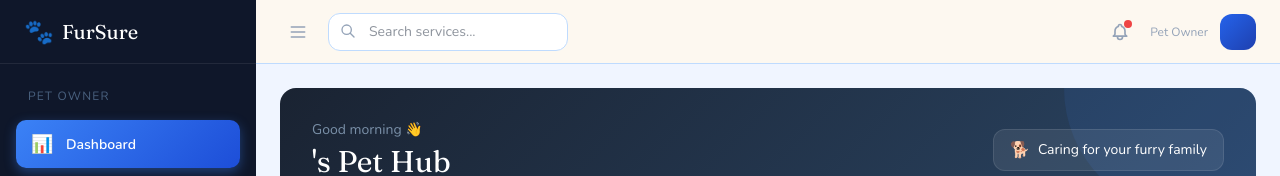
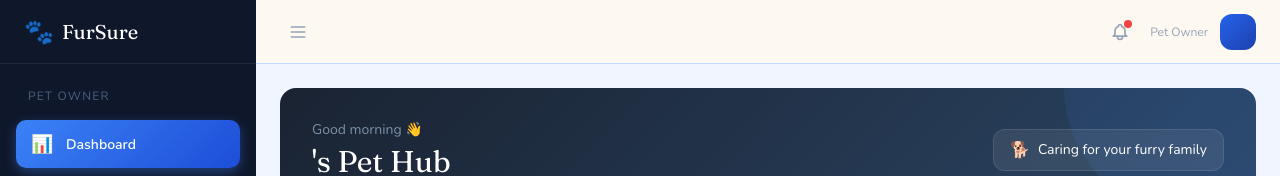
Before and after one commit to shanaczane/fursure, a Next.js app: page /owner in a window 1280 px wide. Shown: the top 176 px of the page. Built offline with nearby package versions, Linux system fonts and the light colour scheme; no server answers; the database is empty.

Commit message:
feat: remove search bar from owner dashboard navbar

```diff
--- a/app/components/owner-dashboard/components/TopNavbar.tsx
+++ b/app/components/owner-dashboard/components/TopNavbar.tsx
@@ -28,19 +28,6 @@ const TopNavbar: React.FC<TopNavbarProps> = ({ user, onToggleSidebar, isSidebarO
               <path strokeLinecap="round" strokeLinejoin="round" strokeWidth={2} d="M4 6h16M4 12h16M4 18h16" />
             </svg>
           </button>
-          <div className="hidden md:block">
-            <div className="relative">
-              <input
-                type="text"
-                placeholder="Search services..."
-                className="pl-10 pr-4 py-2 text-sm rounded-xl border"
-                style={{ borderColor: "var(--border)", background: "white", color: "var(--fur-slate)", width: 240, fontFamily: "'Nunito', sans-serif", outline: "none" }}
-              />
-              <svg className="w-4 h-4 absolute left-3 top-2.5" style={{ color: "var(--fur-slate-light)" }} fill="none" stroke="currentColor" viewBox="0 0 24 24">
-                <path strokeLinecap="round" strokeLinejoin="round" strokeWidth={2} d="M21 21l-6-6m2-5a7 7 0 11-14 0 7 7 0 0114 0z" />
-              </svg>
-            </div>
-          </div>
         </div>
 
         <div className="flex items-center gap-3">
```
